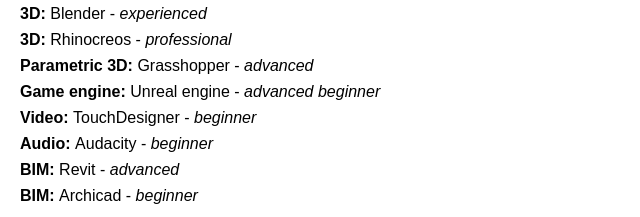
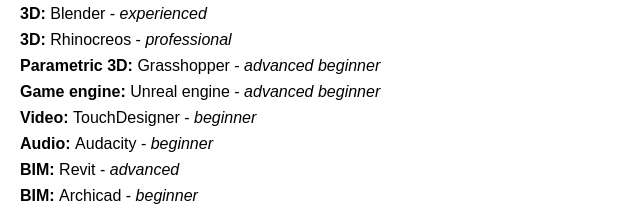
Before and after one commit to Ut0pin/Utopin, a plain HTML site: page index.html in a window 1280 px wide. Shown: the part 1377-1594 px from the top of the page, 0-640 px from the left. Drawn offline with Linux system fonts and the light colour scheme.

Commit message:
Update index.html

```diff
--- a/index.html
+++ b/index.html
@@ -116,7 +116,7 @@
                 <li><strong>2D: </strong>Krita, Gimp, PureRef - <em>advanced</em></li>
                 <li><strong>3D: </strong>Blender - <em>experienced</em></li>
                 <li><strong>3D: </strong>Rhinocreos - <em>professional</em></li>
-                <li><strong>Parametric 3D: </strong>Grasshopper - <em>advanced</em></li>
+                <li><strong>Parametric 3D: </strong>Grasshopper - <em>advanced beginner</em></li>
                 <li><strong>Game engine: </strong>Unreal engine - <em>advanced beginner</em></li>
                 <li><strong>Video: </strong>TouchDesigner - <em>beginner</em></li>
                 <li><strong>Audio: </strong>Audacity - <em>beginner</em></li>
```
